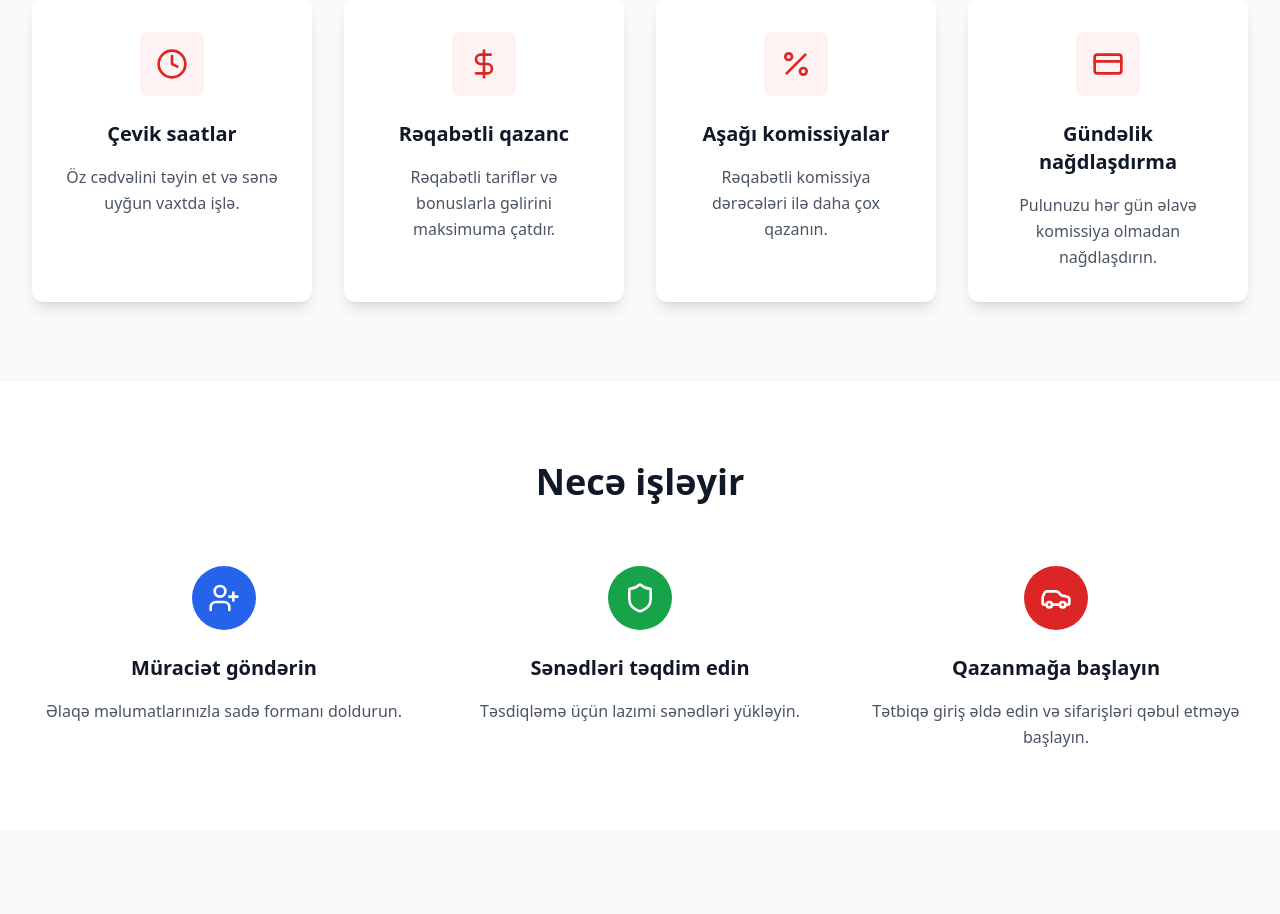
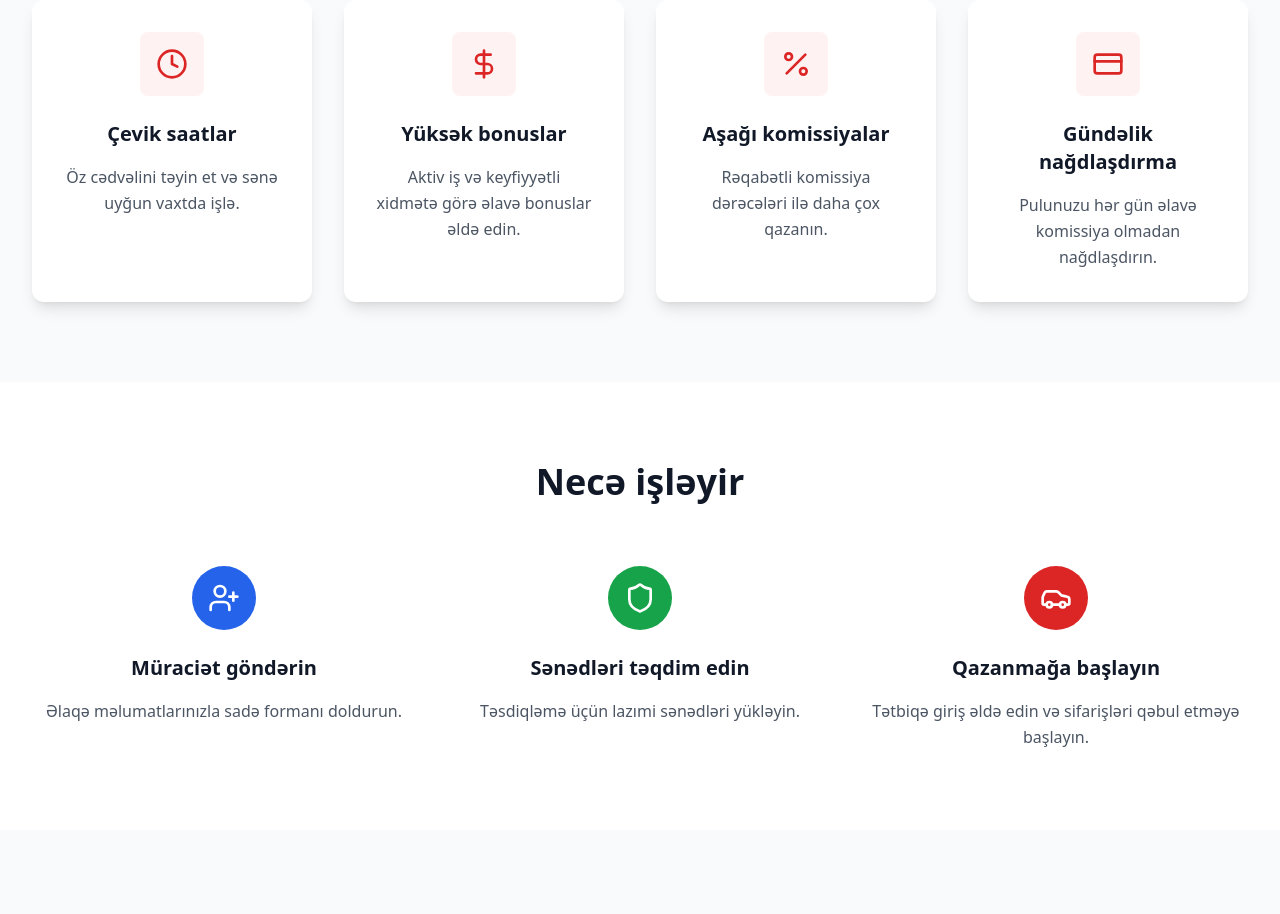
Before and after one commit to gurbanovazer/websiteyango, a React (Vite) app: page / in a window 1280 px wide. Shown: the part 820-1734 px from the top of the page. Built offline with nearby package versions, Linux system fonts and the light colour scheme.

Commit message:
Change competitive earnings to high bonuses

```diff
--- a/src/components/Benefits.tsx
+++ b/src/components/Benefits.tsx
@@ -13,8 +13,8 @@ const Benefits: React.FC = () => {
     },
     {
       icon: <DollarSign className="w-8 h-8 text-red-600" />,
-      title: t('benefits.competitiveEarnings.title'),
-      description: t('benefits.competitiveEarnings.description')
+      title: t('benefits.highBonuses.title'),
+      description: t('benefits.highBonuses.description')
     },
     {
       icon: <Percent className="w-8 h-8 text-red-600" />,
--- a/src/locales/az/translation.json
+++ b/src/locales/az/translation.json
@@ -28,9 +28,9 @@
       "title": "Çevik saatlar",
       "description": "Öz cədvəlini təyin et və sənə uyğun vaxtda işlə."
     },
-    "competitiveEarnings": {
-      "title": "Rəqabətli qazanc",
-      "description": "Rəqabətli tariflər və bonuslarla gəlirini maksimuma çatdır."
+    "highBonuses": {
+      "title": "Yüksək bonuslar",
+      "description": "Aktiv iş və keyfiyyətli xidmətə görə əlavə bonuslar əldə edin."
     },
     "lowCommissions": {
       "title": "Aşağı komissiyalar",
--- a/src/locales/ru/translation.json
+++ b/src/locales/ru/translation.json
@@ -28,9 +28,9 @@
       "title": "Гибкий график",
       "description": "Устанавливайте свой собственный график и работайте, когда вам удобно."
     },
-    "competitiveEarnings": {
-      "title": "Конкурентные заработки",
-      "description": "Максимизируйте свой доход с конкурентными тарифами и бонусами."
+    "highBonuses": {
+      "title": "Высокие бонусы",
+      "description": "Получайте дополнительные бонусы за активную работу и качественное обслуживание."
     },
     "lowCommissions": {
       "title": "Низкие комиссии",
```
